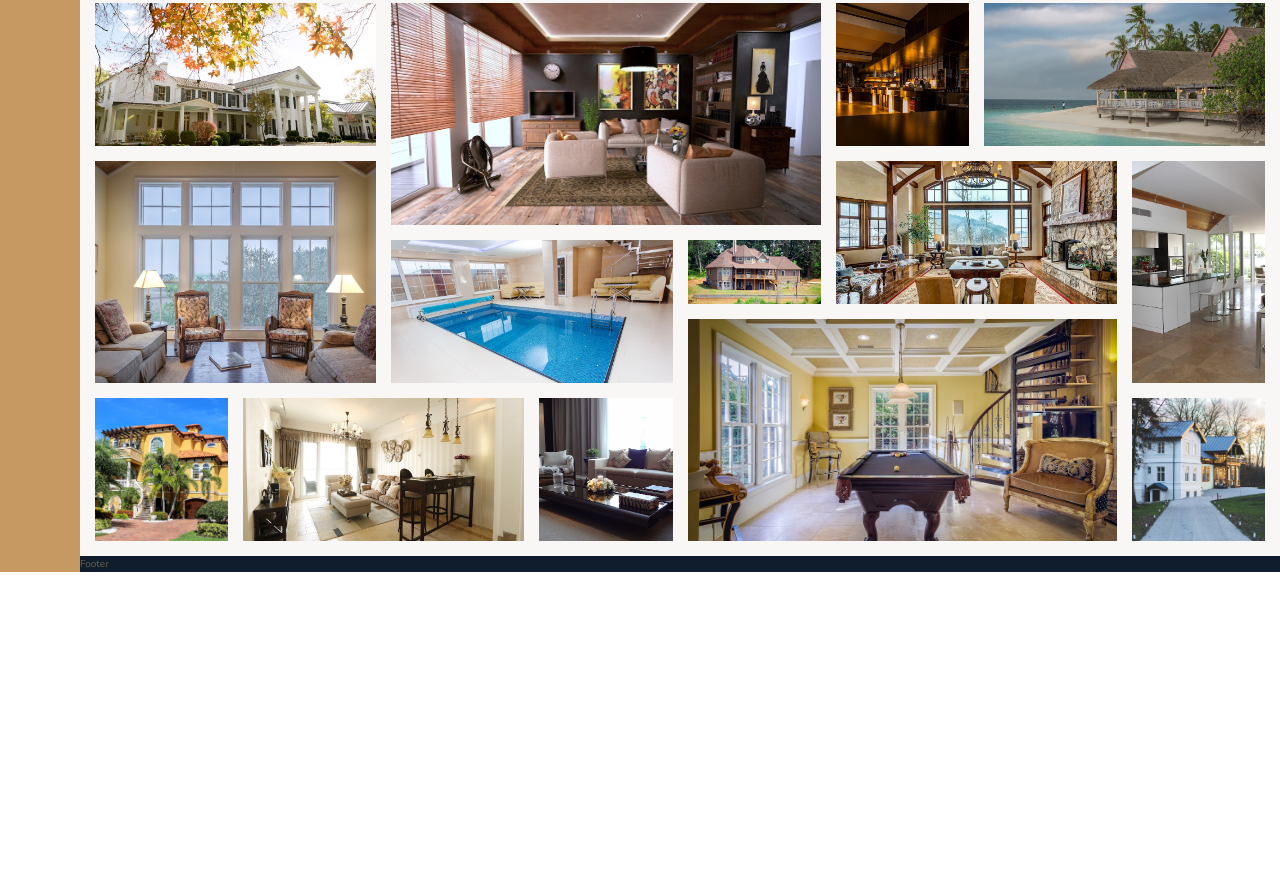
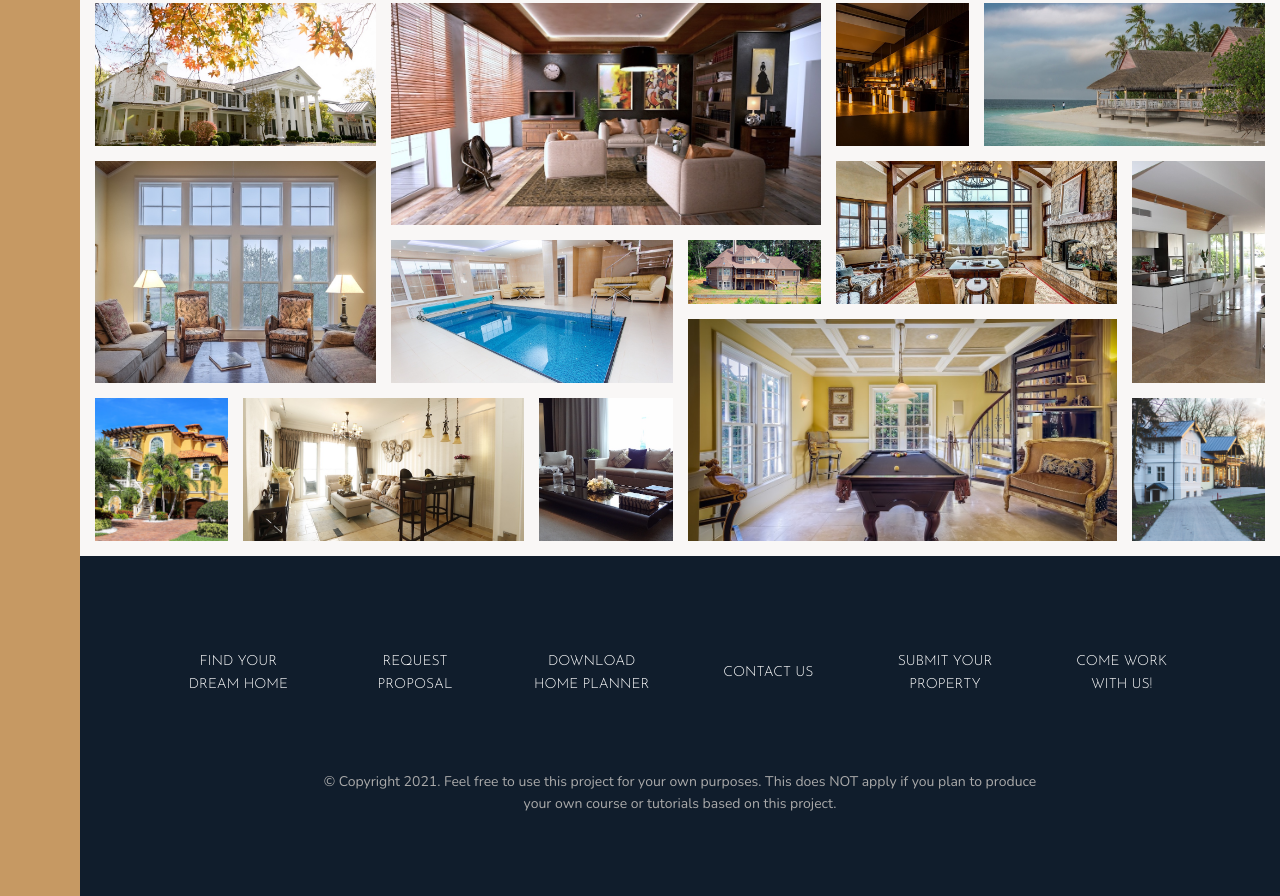
Before and after one commit to narcisabadea/Nexter-Advanced-CSS-Course, a website: page index.html in a window 1280 px wide. Shown: the part 3104-4000 px from the top of the page. Before the commit the page ends 3676 px from the top, so only its background shows below. Drawn offline with nearby package versions, Linux system fonts and the light colour scheme.

Commit message:
Added footer section

```diff
--- a/index.html
+++ b/index.html
@@ -369,6 +369,30 @@
         />
       </figure>
     </section>
-    <footer class="footer">Footer</footer>
+    <footer class="footer">
+      <ul class="nav">
+        <li class="nav__item">
+          <a href="#" class="nav__link">Find your dream home</a>
+        </li>
+        <li class="nav__item">
+          <a href="#" class="nav__link">Request proposal</a>
+        </li>
+        <li class="nav__item">
+          <a href="#" class="nav__link">Download home planner</a>
+        </li>
+        <li class="nav__item"><a href="#" class="nav__link">Contact us</a></li>
+        <li class="nav__item">
+          <a href="#" class="nav__link">Submit your property</a>
+        </li>
+        <li class="nav__item">
+          <a href="#" class="nav__link">Come work with us!</a>
+        </li>
+      </ul>
+      <p class="copyright">
+        &copy; Copyright 2021. Feel free to use this project for your own
+        purposes. This does NOT apply if you plan to produce your own course or
+        tutorials based on this project.
+      </p>
+    </footer>
   </body>
 </html>
--- a/sass/_footer.scss
+++ b/sass/_footer.scss
@@ -1,4 +1,43 @@
 .footer {
-    background-color: $color-secondary;
-    grid-column: full-start / full-end;
+  background-color: $color-secondary;
+  grid-column: full-start / full-end;
+  padding: 8rem;
+}
+
+.nav {
+  list-style: none;
+
+  display: grid;
+  grid-template-columns: repeat(auto-fit, minmax(15rem, 1fr));
+  grid-gap: 2rem;
+  align-items: center;
+
+  &__link:link,
+  &__link:visited {
+      font-size: 1.4rem;
+      color: #fff;
+      text-decoration: none;
+      font-family: $font-display;
+      text-transform: uppercase;
+      text-align: center;
+      padding: 1.5rem;
+      display: block;
+      transition: all .2s;
   }
+
+  &__link:hover,
+  &__link:active {
+      background-color: rgba(#fff, .05);
+      transform: translateY(-3px);
+  }
+}
+
+.copyright {
+  font-size: 1.4rem;
+  color: $color-grey-light-2;
+  margin-top: 6rem;
+  margin-right: auto;
+  margin-left: auto;
+  text-align: center;
+  width: 70%;
+}
```
Also changed, not shown: css/style.css.
